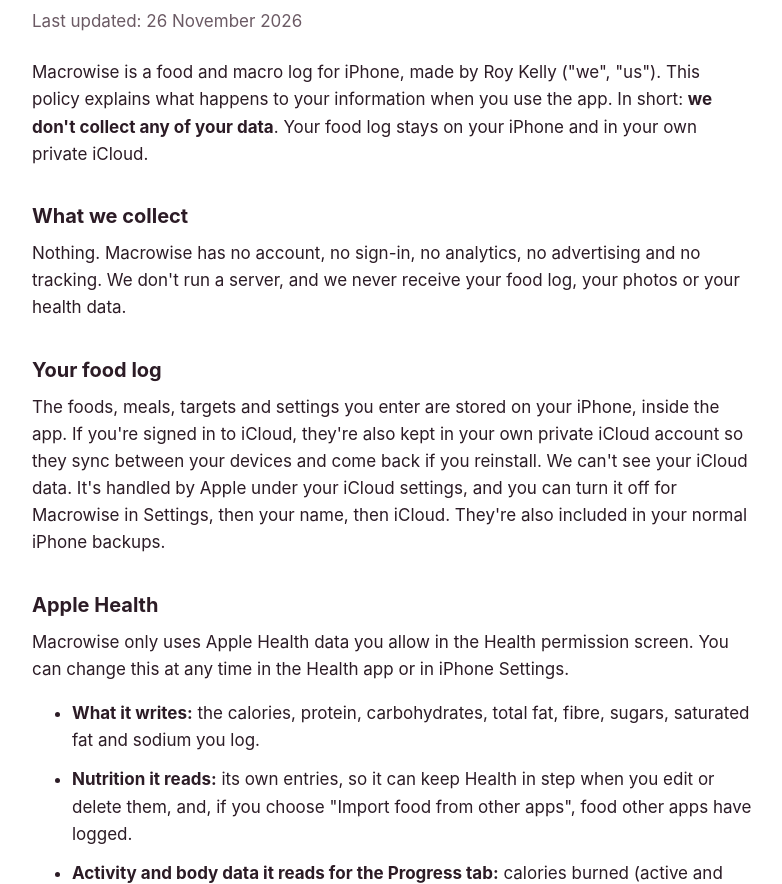
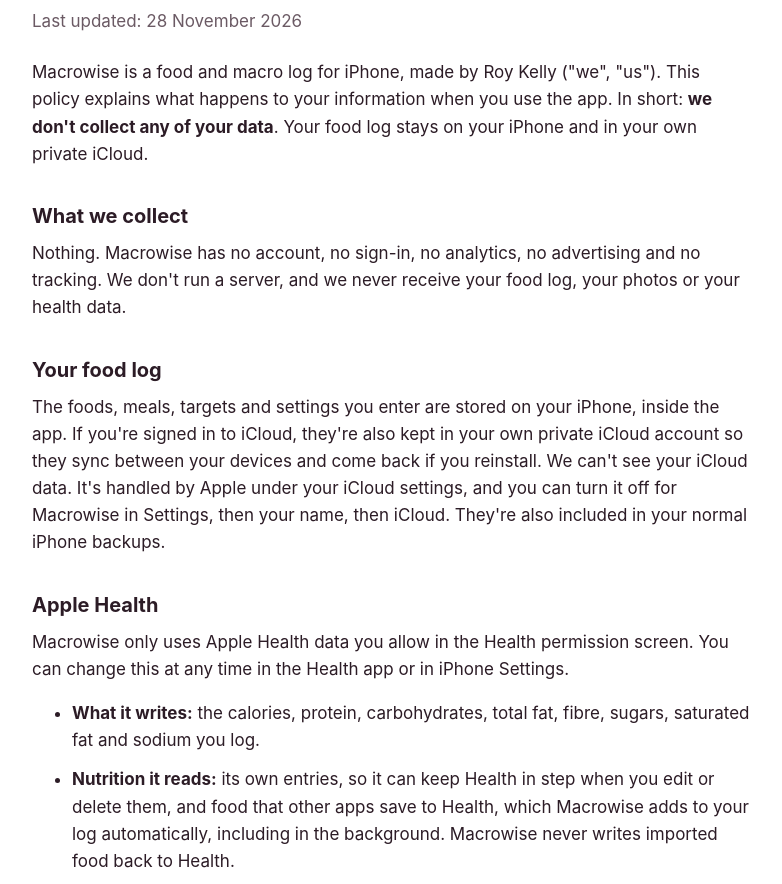
Before and after one commit to memusicmad/141kg-legal, a plain HTML site: page macrowise/privacy/index.html in a window 1280 px wide. Shown: the part 76-960 px from the top of the page, without its empty margins (248-1030 px from the left). Drawn offline with Linux system fonts and the light colour scheme.

Commit message:
Update Macrowise privacy policy for 1.2.1 (#4)
Automatic Apple Health food import (including background delivery)
and barcode re-lookups to fill in missing nutrients.


Claude-Session: https://claude.ai/code/session_01Cm8cNBtQLdFPXQvMphzN1C

Co-authored-by: Claude <noreply@anthropic.com>

```diff
--- a/macrowise/privacy/index.html
+++ b/macrowise/privacy/index.html
@@ -19,7 +19,7 @@
 <body>
 <main>
 <h1>Macrowise Privacy Policy</h1>
-<p class="meta">Last updated: 26 November 2026</p>
+<p class="meta">Last updated: 28 November 2026</p>
 
 <p>Macrowise is a food and macro log for iPhone, made by Roy Kelly ("we", "us"). This policy explains what happens to your information when you use the app. In short: <strong>we don't collect any of your data</strong>. Your food log stays on your iPhone and in your own private iCloud.</p>
 
@@ -33,7 +33,7 @@
 <p>Macrowise only uses Apple Health data you allow in the Health permission screen. You can change this at any time in the Health app or in iPhone Settings.</p>
 <ul>
 <li><strong>What it writes:</strong> the calories, protein, carbohydrates, total fat, fibre, sugars, saturated fat and sodium you log.</li>
-<li><strong>Nutrition it reads:</strong> its own entries, so it can keep Health in step when you edit or delete them, and, if you choose "Import food from other apps", food other apps have logged.</li>
+<li><strong>Nutrition it reads:</strong> its own entries, so it can keep Health in step when you edit or delete them, and food that other apps save to Health, which Macrowise adds to your log automatically, including in the background. Macrowise never writes imported food back to Health.</li>
 <li><strong>Activity and body data it reads for the Progress tab:</strong> calories burned (active and resting), steps, walking and running distance, exercise minutes, flights climbed, stand hours, workouts, weight, body fat and lean body mass, heart rate, resting heart rate, heart rate variability, VO2 max, sleep, water and your Activity summary (the Move goal from your Apple Watch). This is shown to you next to your food so you can see how your eating and activity line up. Macrowise also uses your recent activity and sleep to estimate, on your iPhone, how many calories and steps you'll reach by bedtime.</li>
 </ul>
 <p>Health data is used only to provide this feature. It is never sent to us, never shared with anyone else, never used for advertising or marketing, and never sold.</p>
@@ -53,7 +53,7 @@
 <p>If you build a shortcut with the Macrowise actions and Apple's Use Model action, your photo goes to the model you choose in that shortcut, under Apple's terms (or OpenAI's, if you pick ChatGPT). Macrowise only provides the instructions and receives the reply.</p>
 
 <h2>Barcode lookups and food search</h2>
-<p>Everyday foods (from the UK, US and Canadian government food tables) are built into the app, so searching them never leaves your iPhone. Searches for branded and supermarket foods send the words you type to Open Food Facts. When you scan a barcode, Macrowise sends the barcode number to <a href="https://world.openfoodfacts.org">Open Food Facts</a>, a free public food database, to look up the product. No personal information is sent with either. Open Food Facts' own <a href="https://world.openfoodfacts.org/privacy">privacy policy</a> applies to those requests. Product details are then saved on your iPhone so repeat scans are quicker.</p>
+<p>Everyday foods (from the UK, US and Canadian government food tables) are built into the app, so searching them never leaves your iPhone. Searches for branded and supermarket foods send the words you type to Open Food Facts. When you scan a barcode, Macrowise sends the barcode number to <a href="https://world.openfoodfacts.org">Open Food Facts</a>, a free public food database, to look up the product. No personal information is sent with either. Open Food Facts' own <a href="https://world.openfoodfacts.org/privacy">privacy policy</a> applies to those requests. Product details are then saved on your iPhone so repeat scans are quicker. If a food you logged earlier is missing fibre, sugars, saturated fat or salt, Macrowise may look its barcode up again in the same way to fill them in.</p>
 
 <h2>Deleting your data</h2>
 <p>You can delete any entry or saved meal in the app. Deleting an entry also removes it from Apple Health. Deleting the app removes everything it stored on your iPhone. Entries already in Apple Health can also be managed in the Health app.</p>
```
